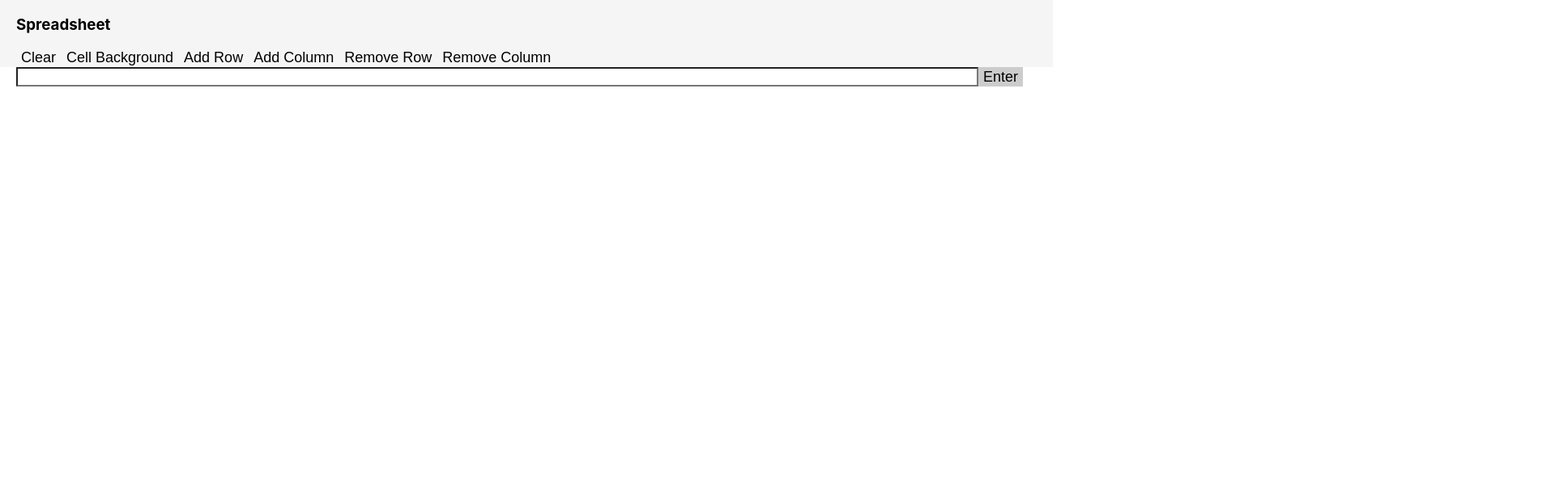
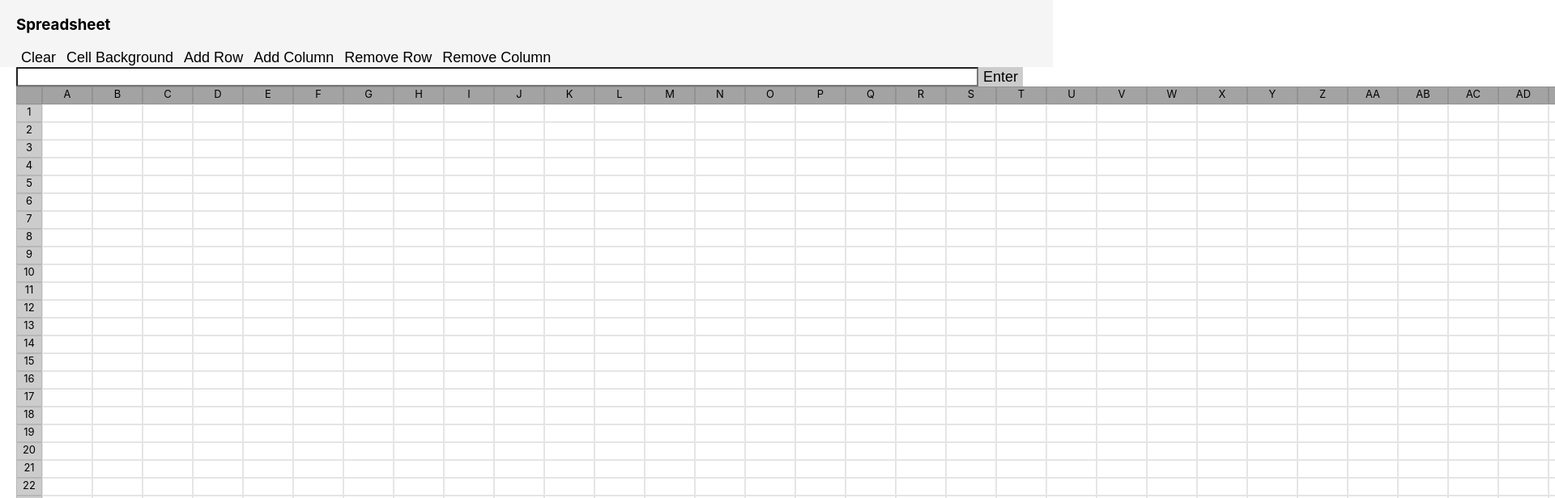
Before and after one commit to stefan-philip/Spreadsheet, a React (Create React App) app in the folder spreadsheet/: page / in a window 1280 px wide. Shown: the top 616 px of the page at 81% size, 1920 px wide, since content can reach past the window. Built offline with nearby package versions, Linux system fonts and the light colour scheme.

Commit message:
table ui

```diff
--- a/spreadsheet/src/components/SpreadsheetController.tsx
+++ b/spreadsheet/src/components/SpreadsheetController.tsx
@@ -2,6 +2,7 @@ import React, {ReactElement} from 'react';
 import {ISpreadsheetModel} from "../model/ISpreadsheetModel";
 import Header from "./header";
 import FormulaBox from "./formulaBox";
+import Table from "./table";
 
 interface ControllerProps {
   model : ISpreadsheetModel;
@@ -12,6 +13,7 @@ const SpreadsheetController = ({model} : ControllerProps) : ReactElement => {
       <>
         <Header/>
         <FormulaBox/>
+        <Table model={model}/>
       </>
   );
 }
--- /dev/null
+++ b/spreadsheet/src/components/cell.tsx
@@ -0,0 +1,34 @@
+import React, {ReactElement} from 'react';
+import styled from "styled-components";
+
+const CellContainer = styled.div`
+  width: 60px;
+  height: 20px;
+  font-size: 13px;
+  border-width: 1px;
+  border-style: solid;
+  border-color: rgba(0, 0, 0, .1);
+  text-align: center;
+  background-color: white;
+  overflow: hidden;
+
+`
+
+const CellText = styled.p`
+  margin: 0;
+`
+
+interface CellProps {
+  text: string;
+  className? : string;
+}
+
+const Cell = ({text, className} : CellProps) : ReactElement => {
+  return (
+      <CellContainer className={className}>
+        <CellText>{text}</CellText>
+      </CellContainer>
+  );
+}
+
+export default Cell;
--- /dev/null
+++ b/spreadsheet/src/components/table.tsx
@@ -0,0 +1,92 @@
+import React, {ReactElement} from 'react';
+import styled from "styled-components";
+import {ISpreadsheetModel} from "../model/ISpreadsheetModel";
+import Cell from "./cell";
+import {columnIndexToLetter} from "../util/utils";
+
+
+const TableContainer = styled.div`
+  width: max-content;
+  display: flex;
+  flex-direction: column;
+  margin-bottom: 1px;
+  margin-left: 20px;
+`
+
+const RowContainer = styled.div`
+  display: flex;
+  width: 100%;
+  flex-direction: row;
+`
+
+const RowNumber = styled(Cell)`
+  width: 30px;
+  background-color: rgba(0, 0, 0, .2);
+`
+
+interface RowProps {
+  rowNumber? : number;
+  numberOfColumns : number;
+  rowData : string[] | number[];
+  className?: string;
+}
+
+
+
+const Row = ({rowNumber, numberOfColumns, rowData, className} : RowProps) : ReactElement => {
+  return (
+    <RowContainer className={className}>
+      <RowNumber text={rowNumber ? rowNumber+"" : ""}/>
+
+      {rowData.map(data => {
+        return <Cell text={data + ""}/>
+       })}
+    </RowContainer>
+
+  );
+}
+
+const ColumnHeader = styled(Row)`
+  background-color: rgba(0, 0, 0, .2);
+
+  > div {
+      background-color: rgba(0, 0, 0, .2);
+    }
+`
+
+interface TableProps {
+  model : ISpreadsheetModel;
+}
+
+const Table = ({model} : TableProps) : ReactElement => {
+
+    let nums = Array.from({length: model.getNumberOfRows()}, (_, i) => i + 1);
+
+     let columnNames = nums.map((num) => {
+          return columnIndexToLetter(num);
+        });
+
+
+  function buildRows() : ReactElement[] {
+    let t = nums.map((num) => {
+      return " ";
+    });
+
+    return nums.map((num) => {
+      return (<Row key={num}
+                    rowNumber={num}
+                    numberOfColumns={model.getNumberOfColumns()}
+                    rowData={t}/>);
+    });
+  }
+
+  return (
+      <TableContainer>
+       <ColumnHeader numberOfColumns = {model.getNumberOfColumns()}
+                     rowData={columnNames}/>
+        {buildRows()}
+      </TableContainer>
+  );
+}
+
+export default Table;
```
